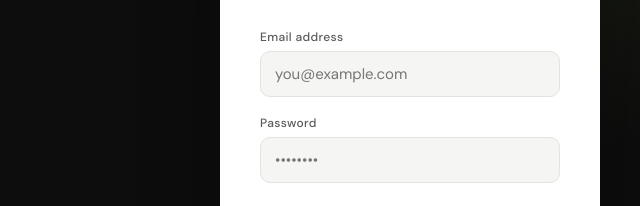
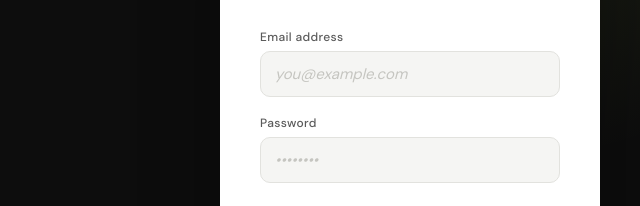
Before and after one commit to JuanCrownR/Vaun-Holidays, a plain HTML site: page index.html in a window 1280 px wide. Shown: the part 237-443 px from the top of the page, 640-1280 px from the left. Drawn offline with nearby package versions, Linux system fonts and the light colour scheme.

Commit message:
Update index.html

```diff
--- a/index.html
+++ b/index.html
@@ -164,6 +164,16 @@ h1,h2,h3,h4 { font-family: 'Syne', sans-serif; }
   transition: border-color 0.15s, background 0.15s;
 }
 .form-input:focus { border-color: var(--accent2); background: white; }
+.form-input::placeholder,
+.form-textarea::placeholder,
+.form-select::placeholder {
+  color: #c5c5c0;
+  opacity: 1;
+  font-style: italic;
+  font-weight: 400;
+}
+.form-input:focus::placeholder,
+.form-textarea:focus::placeholder { color: #d8d8d3; }
 .login-btn {
   width: 100%;
   padding: 14px;
```
